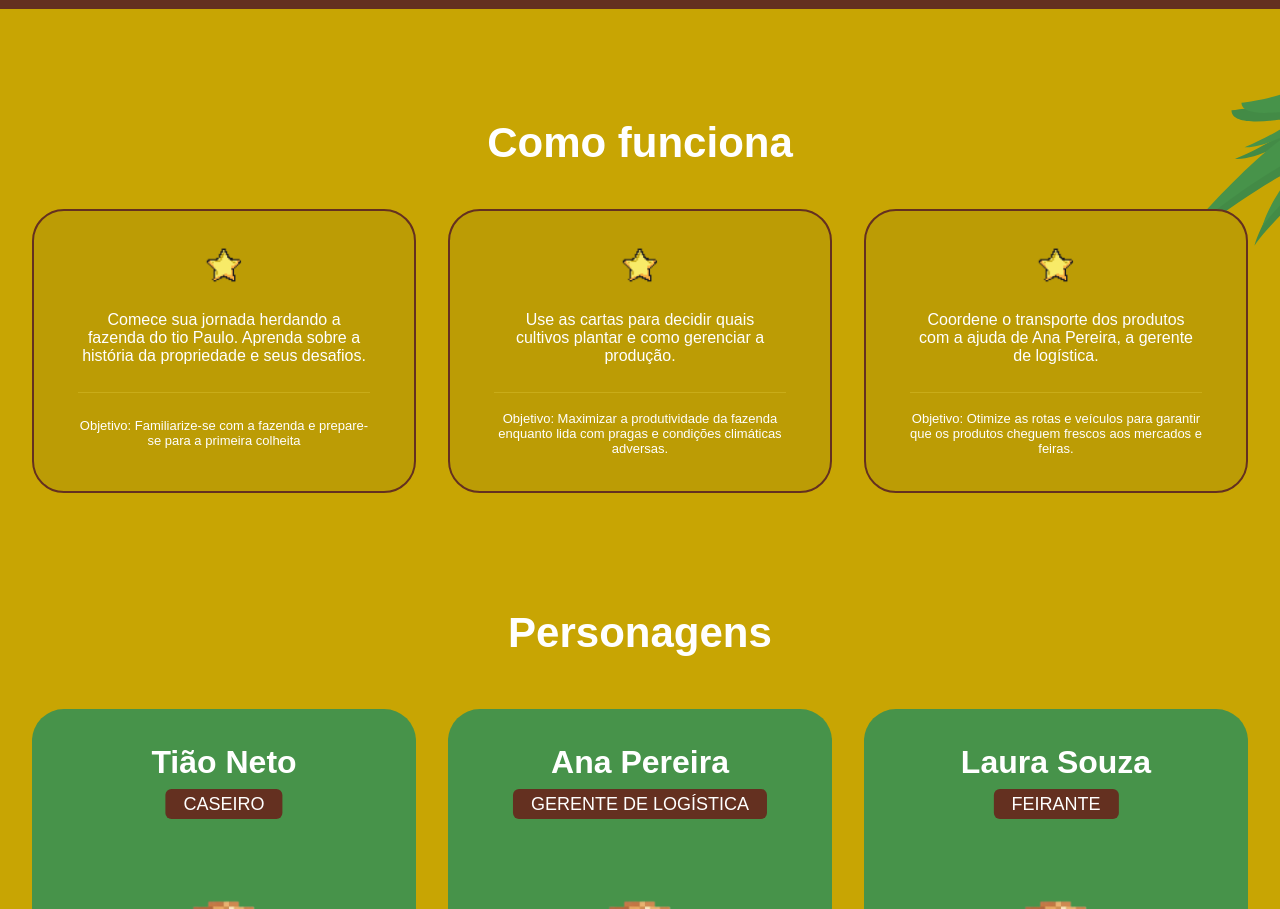
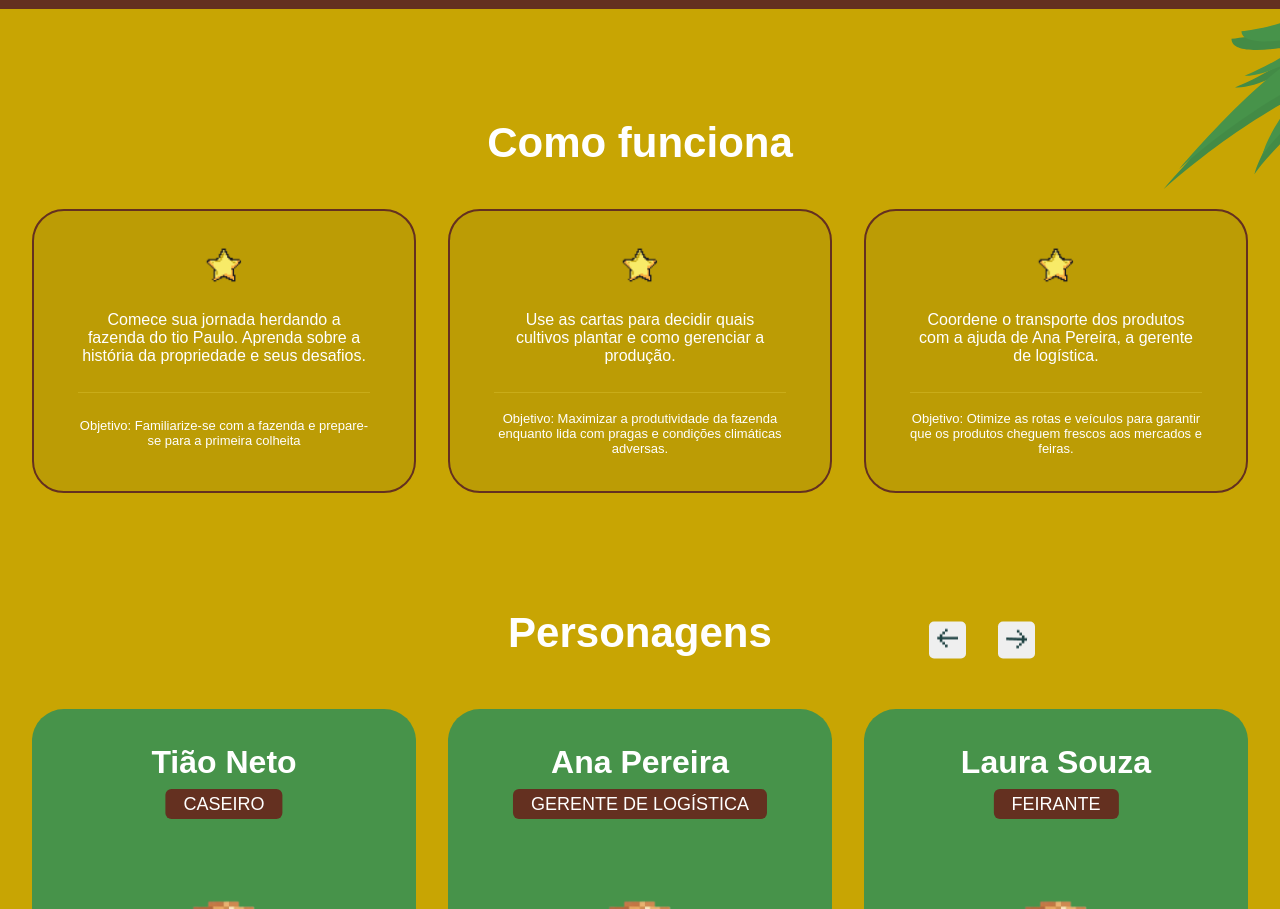
Before and after one commit to Trilhas-Inova/FarmLord_FRONT, a plain HTML site: page index.html in a window 1280 px wide. Shown: the part 787-1696 px from the top of the page. Drawn offline with Linux system fonts and the light colour scheme; a web font is replaced by a local one.

Commit message:
Pequena alteração da imagem da grama 3, adicionei imagens de setas e coloquei os botões do carrossel dos personagens e também Coloquei efeitos nos botõe

```diff
--- a/css/style.css
+++ b/css/style.css
@@ -341,7 +341,9 @@ as demais não */
 .grama3_img_operation {
   position: absolute;
   right: 0;
- top: 790px;
+ /* top: 790px; */
+ bottom: -50%;
+ transform: translateY(-50%);
  z-index: -1;
 }
 .star_img_operation {
@@ -360,6 +362,36 @@ as demais não */
   width: 70%;
 margin-bottom: 4px;
 }
+.chars_info{
+  position: relative;
+  display: flex;
+  align-items: center;
+  justify-content: center;
+  gap: 53px;
+
+}
+.chars_btns{
+
+  position: absolute;
+  display: flex;
+  align-items: center;
+  gap: 32px;
+  right: 15%;
+  transform: translate(-50%,-50%);
+}
+.chars_btns button{
+  width: 37px;
+  height: 37px;
+  border-radius: 5px;
+  border: none;
+  cursor: pointer;
+  transition: all .3s ease;
+}
+.chars_btns button:hover{
+  opacity: .8;
+  box-shadow: 1px 0 10px #00000092;
+}
+
 .grama4_img {
   position: absolute;
   left: 0;
@@ -376,7 +408,7 @@ margin-bottom: 4px;
   background-color: #ffffff;
   color: #000000;
   padding: 15px;
-  width: 2%;
+  width: 1%;
   border-radius: 500px;
   text-decoration: none;
   font-size: 20px;
@@ -386,7 +418,7 @@ margin-bottom: 4px;
   font-size: 15px;
 }
 .scrollbutton:hover {
- width: 3.5%;
+ width: 1.5%;
  transition: 0.2s ease-out;
 }
 .up_arrow {
--- a/index.html
+++ b/index.html
@@ -82,7 +82,18 @@
 </div>
 </section>
 <section  id="chars" class="chars" >
-  <h1 class="title_chars" >Personagens</h1>
+  <div class="chars_info">
+    <h1 class="title_chars" >Personagens</h1>
+    <div class="chars_btns">
+      <button id="btn-left">
+        <img src="img/icon/arrow-left.png" alt="seta esquerda ">
+      </button>
+      <button id="btn-rigth">
+        <img src="img/icon/arrow-right.png" alt="seta direita">
+      </button>
+    </div>
+
+  </div>
   <div class="charbox_container" >
     <div class="charbox_chars" >
   <img src="img/personagem/charbox.svg" alt="">
@@ -138,7 +149,7 @@
     <p class="copyright_rodape" >Copyright © 2024 FarmLord. Todos os direitos reservados</p>
   </footer>
   <a href="#" class="scrollbutton" id="scrollbuttonid">
-    <img class="up_arrow" src="img/icon/up_arrow.svg" alt="">
+    <img class="up_arrow" src="img/icon/arrow-up.png" alt="">
   </a>
   <script src="js/script.js"></script>
 </body>
```
Also changed, not shown: img/icon/arrow-left.png (added), img/icon/arrow-right.png (added), img/icon/arrow-up.png (added).
